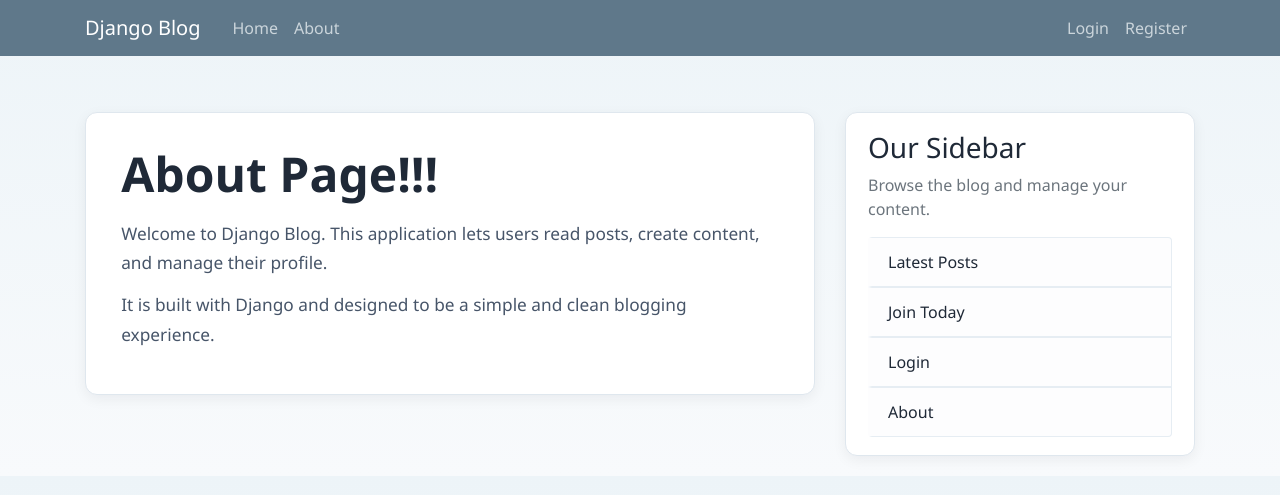
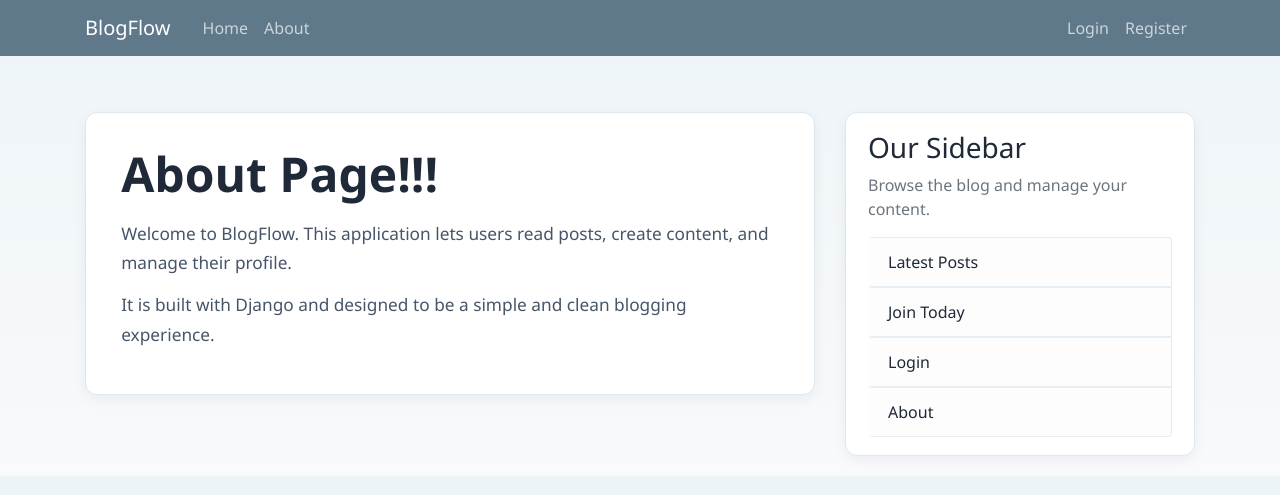
Before and after one commit to ShViNaY/Blog_creation-, a Django app: page /about/ in a window 1280 px wide. Shown: the top 495 px of the page. Run offline with Django 5.2, Linux system fonts and the light colour scheme.

Commit message:
Changed the title to make it more friendly

```diff
--- a/blog/templates/blog/about.html
+++ b/blog/templates/blog/about.html
@@ -2,7 +2,7 @@
 {% block content %}
     <div class="content-section about-card">
         <h1>About Page!!!</h1>
-        <p>Welcome to Django Blog. This application lets users read posts, create content, and manage their profile.</p>
+        <p>Welcome to BlogFlow. This application lets users read posts, create content, and manage their profile.</p>
         <p>It is built with Django and designed to be a simple and clean blogging experience.</p>
     </div>
 {% endblock content %}
--- a/blog/templates/blog/base.html
+++ b/blog/templates/blog/base.html
@@ -9,9 +9,9 @@
     <link rel="stylesheet" href="https://cdn.jsdelivr.net/npm/bootstrap@4.4.1/dist/css/bootstrap.min.css" integrity="sha384-Vkoo8x4CGsO3+Hhxv8T/Q5PaXtkKtu6ug5TOeNV6gBiFeWPGFN9MuhOf23Q9Ifjh" crossorigin="anonymous">
     <link rel="stylesheet" type = "text/css" href="{% static 'blog/main.css' %}">
     {% if title %}
-        <title>Django Blog - {{ title }}</title>
+        <title>BlogFlow - {{ title }}</title>
     {% else %}
-        <title>Django Blog</title>
+        <title>BlogFlow</title>
     {% endif %}
 </head>
 
@@ -19,7 +19,7 @@
     <header class="site-header">
         <nav class="navbar navbar-expand-md navbar-dark bg-steel fixed-top">
             <div class="container">
-            <a class="navbar-brand mr-4" href="{% url 'blog-home' %}">Django Blog</a>
+            <a class="navbar-brand mr-4" href="{% url 'blog-home' %}">BlogFlow</a>
             <button class="navbar-toggler" type="button" data-toggle="collapse" data-target="#navbarToggle" aria-controls="navbarToggle" aria-expanded="false" aria-label="Toggle navigation">
             <span class="navbar-toggler-icon"></span>
             </button>
--- a/blog/templates/blog/home.html
+++ b/blog/templates/blog/home.html
@@ -47,9 +47,9 @@
     <meta charset="UTF-8">
     <meta name="viewport" content="width=device-width, initial-scale=1.0">
     {% if title %}
-        <title>Django Blog - {{ title }}</title>
+        <title>BlogFlow - {{ title }}</title>
     {% else %}
-        <title>Django Blog</title>
+        <title>BlogFlow</title>
     {% endif %}
 </head>
 <body>
--- a/blog/templates/blog/navigation.html
+++ b/blog/templates/blog/navigation.html
@@ -1,7 +1,7 @@
 <header class="site-header">
   <nav class="navbar navbar-expand-md navbar-dark bg-steel fixed-top">
     <div class="container">
-      <a class="navbar-brand mr-4" href="/">Django Blog</a>
+      <a class="navbar-brand mr-4" href="/">BlogFlow</a>
       <button class="navbar-toggler" type="button" data-toggle="collapse" data-target="#navbarToggle" aria-controls="navbarToggle" aria-expanded="false" aria-label="Toggle navigation">
       <span class="navbar-toggler-icon"></span>
       </button>
```
